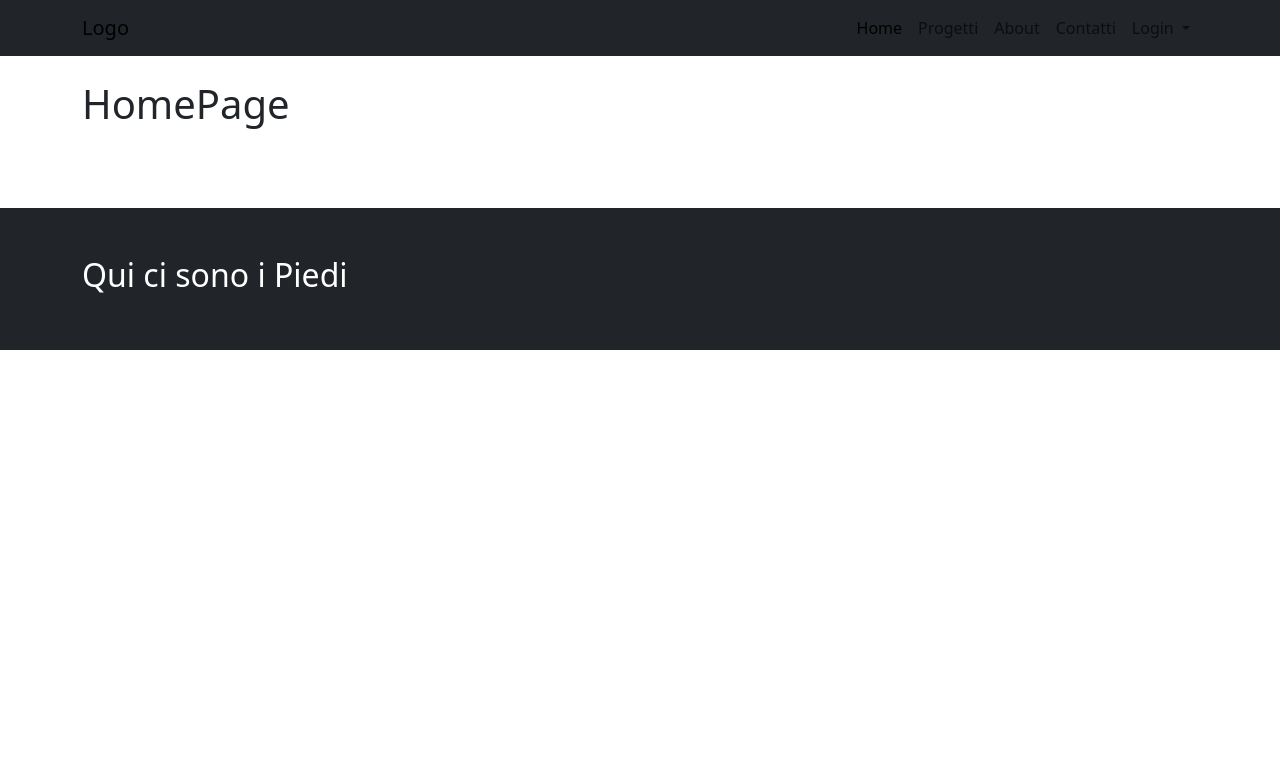
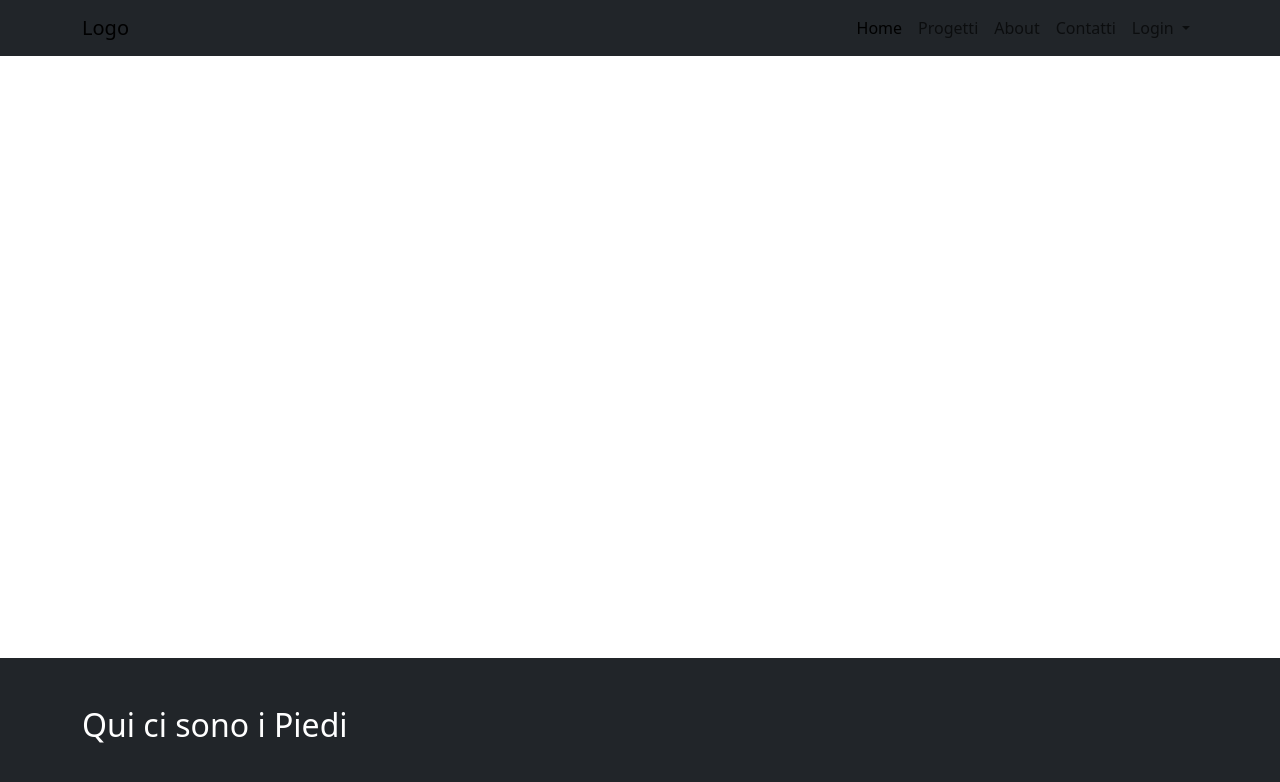
Before and after one commit to AndreaLinza/vite-boolfolio, a Vue app: page / in a window 1280 px wide. Shown: the top 782 px of the page. Built offline with nearby package versions, Linux system fonts and the light colour scheme.

Commit message:
Return to cooding

```diff
--- a/index.html
+++ b/index.html
@@ -3,7 +3,8 @@
   <head>
     <meta charset="UTF-8"/>
     <meta name="viewport" content="width=device-width, initial-scale=1.0" />
-    <link rel="shortcut icon" href="./public/favicon.ico" type="image/x-icon">
+    <link rel="shortcut icon" href="/favicon.ico" type="image/x-icon">
+    <!-- <link rel="shortcut icon" href="./favicon.ico" type="image/x-icon"> -->
     <title>Portfolio - Frontend</title>
   </head>
   <body>
--- a/src/App.vue
+++ b/src/App.vue
@@ -20,17 +20,21 @@
 <template>
   <TheHeader></TheHeader>
 
-  <TheMain></TheMain>
+  <main>
+
+    <!-- Possiamo vederlo come lo @yield di Blade-->
+    <router-view></router-view>
+
+
+  </main>
 
   <TheFooter></TheFooter>
 </template>
 
 <style lang="scss">
-html {
-    height: 100% !important;
-}
 
-body {
-    height: 100% !important;
+main{
+  flex-grow: 1;
+
 }
 </style>
--- a/src/components/TheFooter.vue
+++ b/src/components/TheFooter.vue
@@ -16,7 +16,5 @@
 
 
 <style lang="scss" scoped>
-footer{
-    margin-top: 5rem;
-}
+
 </style>
--- a/src/components/TheMain.vue
+++ b/src/components/TheMain.vue
@@ -45,20 +45,11 @@
 </script>
 
 <template>
-    <main>
 
-        <!-- Possiamo vederlo come lo @yield di Blade-->
-        <router-view></router-view>
-
-
-    </main>
 </template>
 
 
 <style lang="scss">
-main{
-    padding-top: 5rem;
-    height: 100% !important;
-}
+
 
 </style>
--- a/src/pages/ProjectShow.vue
+++ b/src/pages/ProjectShow.vue
@@ -11,7 +11,7 @@
 
     methods: {
         fetchData() {
-            //this.route  definishe un oggetto relativo alla rotta attuale
+            //this.route  definisce un oggetto relativo alla rotta attuale
 
             axios.get("http://localhost:8000/api/projects/" + this.$route.params.slug)
                 .then(resp => {
--- a/src/styles/general.scss
+++ b/src/styles/general.scss
@@ -1,3 +1,15 @@
 @import "@fortawesome/fontawesome-free/css/all.min.css";
 @import "./partials/_variables.scss";
 @import "bootstrap/scss/bootstrap.scss";
+
+
+body{
+    min-height: 100vh;
+    display: flex;
+    flex-direction: column;
+    overflow: auto !important;
+}
+
+#app{
+    display:contents;
+}
```
